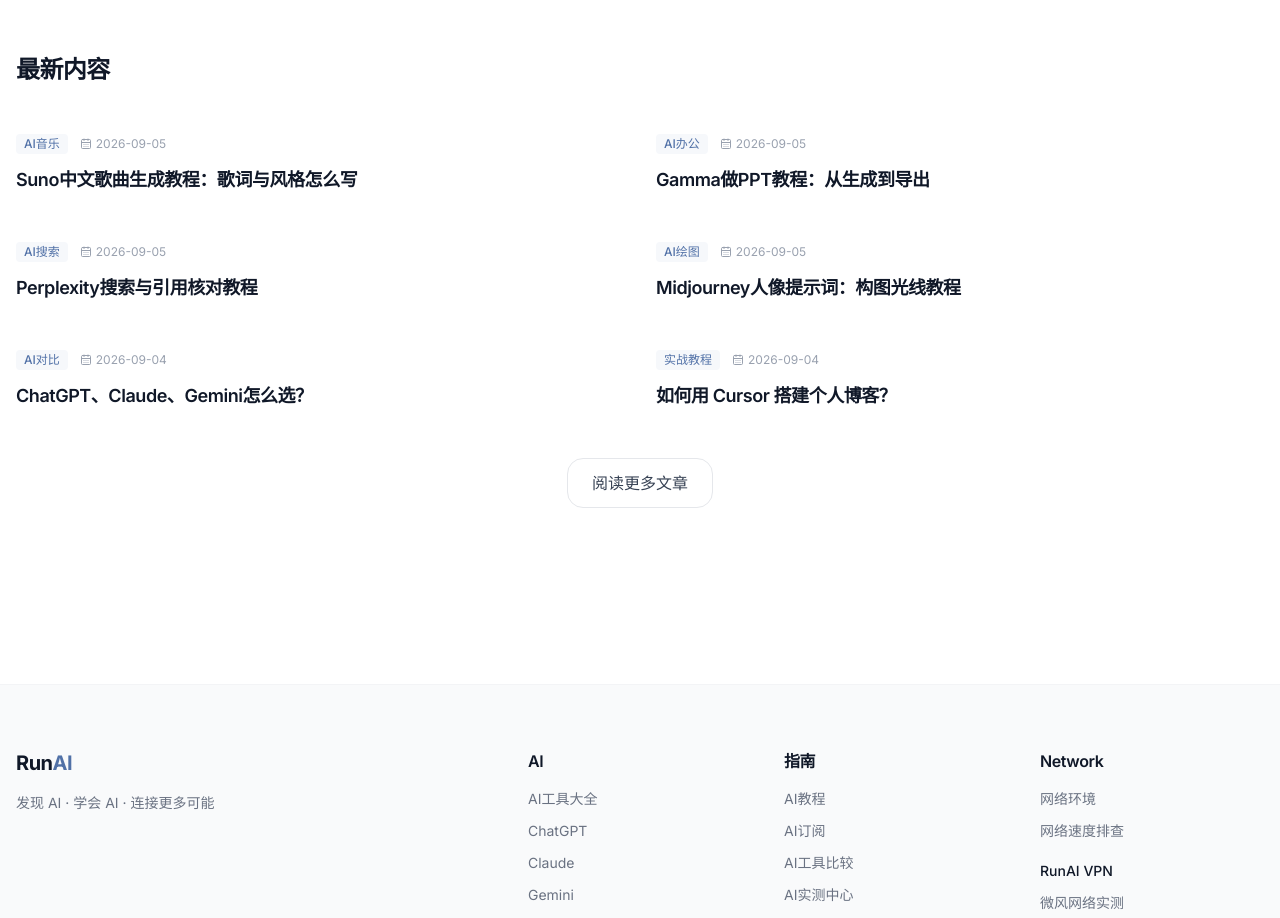
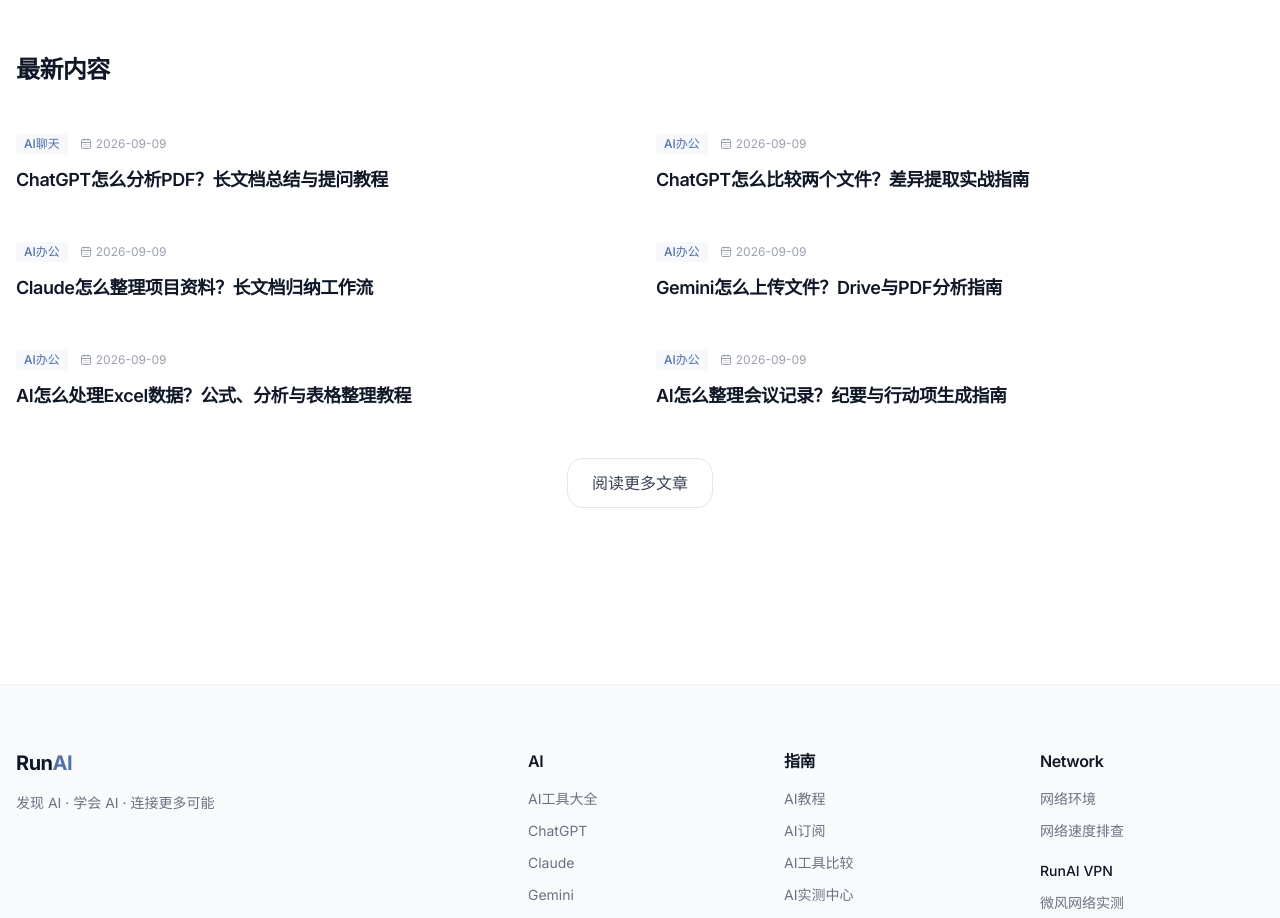
Before and after one commit to Colasaiko/runainav, a Next.js app: page / in a window 1280 px wide. Shown: the part 7260-8178 px from the top of the page. Built offline with nearby package versions, Linux system fonts and the light colour scheme.

Commit message:
refactor: automate homepage latest content

```diff
--- a/src/components/home/LatestArticles.tsx
+++ b/src/components/home/LatestArticles.tsx
@@ -1,37 +1,36 @@
 import Link from "next/link";
 import { CalendarDays } from "lucide-react";
-
-const articles = [
-  { tag: "AI音乐", title: "Suno中文歌曲生成教程：歌词与风格怎么写", date: "2026-09-05", isNetwork: false, href: "/guides/suno-chinese-song-tutorial" },
-  { tag: "AI办公", title: "Gamma做PPT教程：从生成到导出", date: "2026-09-05", isNetwork: false, href: "/guides/gamma-ppt-tutorial" },
-  { tag: "AI搜索", title: "Perplexity搜索与引用核对教程", date: "2026-09-05", isNetwork: false, href: "/guides/perplexity-search-guide" },
-  { tag: "AI绘图", title: "Midjourney人像提示词：构图光线教程", date: "2026-09-05", isNetwork: false, href: "/guides/midjourney-realistic-portrait" },
-  { tag: "AI对比", title: "ChatGPT、Claude、Gemini怎么选？", date: "2026-09-04", isNetwork: false, href: "/guides/chatgpt-vs-claude-vs-gemini" },
-  { tag: "实战教程", title: "如何用 Cursor 搭建个人博客？", date: "2026-09-04", isNetwork: false, href: "/guides/cursor-build-blog" },
-];
+import { guideArticles } from "@/data/guideArticles";
 
 export default function LatestArticles() {
+  const latestArticles = [...guideArticles]
+    .sort((a, b) => b.publishedAt.localeCompare(a.publishedAt))
+    .slice(0, 6);
+
   return (
     <section className="py-20 bg-white border-t border-gray-100">
       <div className="container mx-auto px-4 max-w-7xl">
         <h2 className="text-2xl font-bold text-gray-900 mb-12">最新内容</h2>
 
         <div className="grid grid-cols-1 md:grid-cols-2 gap-x-8 gap-y-12">
-          {articles.map((article, idx) => (
-            <Link key={idx} href={article.href} className="group block">
+          {latestArticles.map((article) => {
+            const isNetwork = article.type === 'network' || article.type === 'troubleshooting';
+            return (
+              <Link key={article.slug} href={`/guides/${article.slug}`} className="group block">
                 <div className="flex items-center gap-3 mb-3">
-                <span className={`text-xs font-medium px-2 py-0.5 rounded-sm ${article.isNetwork ? 'bg-gray-100 text-gray-600' : 'bg-brand-50 text-brand-600'}`}>
-                  {article.tag}
+                  <span className={`text-xs font-medium px-2 py-0.5 rounded-sm ${isNetwork ? 'bg-gray-100 text-gray-600' : 'bg-brand-50 text-brand-600'}`}>
+                    {article.category}
                   </span>
                   <span className="text-xs text-gray-400 flex items-center">
-                  <CalendarDays className="w-3 h-3 mr-1" /> {article.date}
+                    <CalendarDays className="w-3 h-3 mr-1" /> {article.publishedAt}
                   </span>
                 </div>
                 <h3 className="text-lg font-bold text-gray-900 group-hover:text-brand-600 transition-colors line-clamp-2">
                   {article.title}
                 </h3>
               </Link>
-          ))}
+            );
+          })}
         </div>
 
         <div className="mt-12 text-center">
```
Lines whose indentation alone changed are shown as unchanged.
